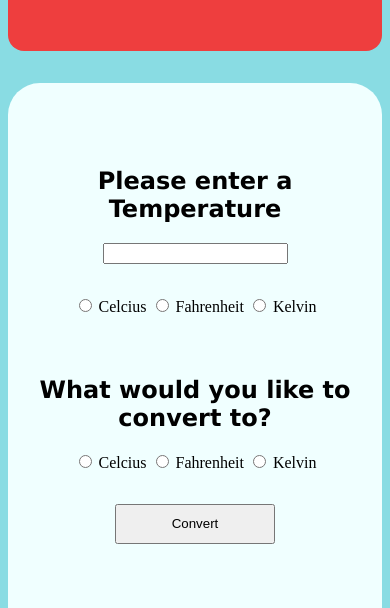
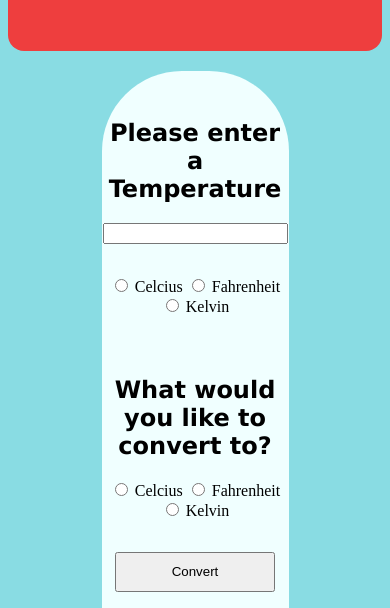
Before and after one commit to beastylele/Temperature-Converter, a plain HTML site: page index.html in a window 390 px wide. Shown: the part 178-786 px from the top of the page. Drawn offline with Linux system fonts and the light colour scheme.

Commit message:
fixed mobile view

```diff
--- a/styles.css
+++ b/styles.css
@@ -13,10 +13,11 @@ body {
 
 #convertor-box {
     background-color: azure;
+    margin-top: 4% ;
+    margin-bottom: 1%;
+    margin-left: 25%;
+    margin-right: 25%;
     text-align: center;
-    margin-top: 4em;
-    margin-left: 35em;
-    margin-right: 35em;
     padding-bottom: 3em ;
     border-radius: 5em;
 }
@@ -71,11 +72,3 @@ body {
     font-size: 2em;
     font-family: Verdana, Geneva, Tahoma, sans-serif;
 }
-
-@media only screen and (max-width: 600px) {
-    #convertor-box {
-        margin: 2em auto;
-        padding: 1em;
-        border-radius: 2em;
-    }
-}
```
